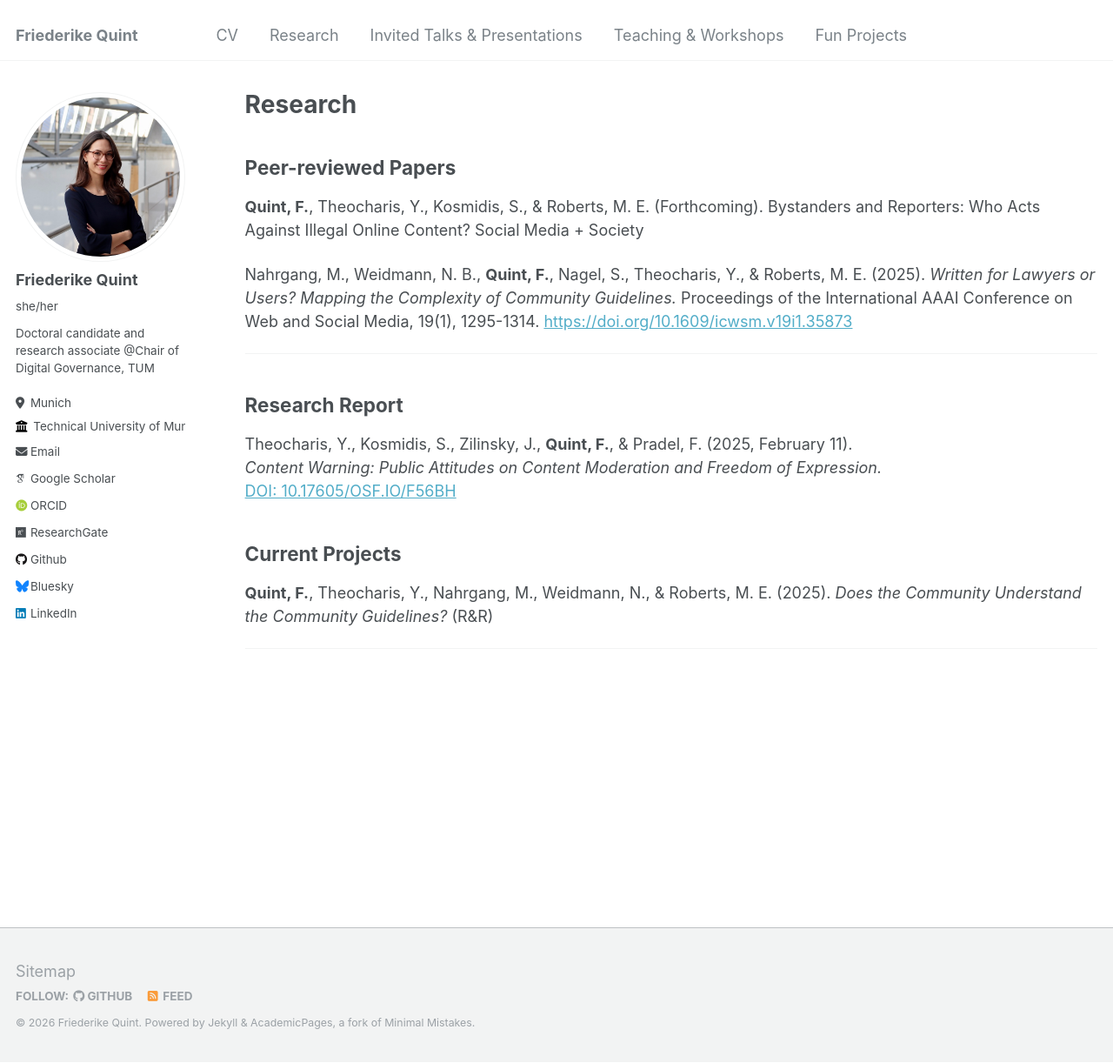
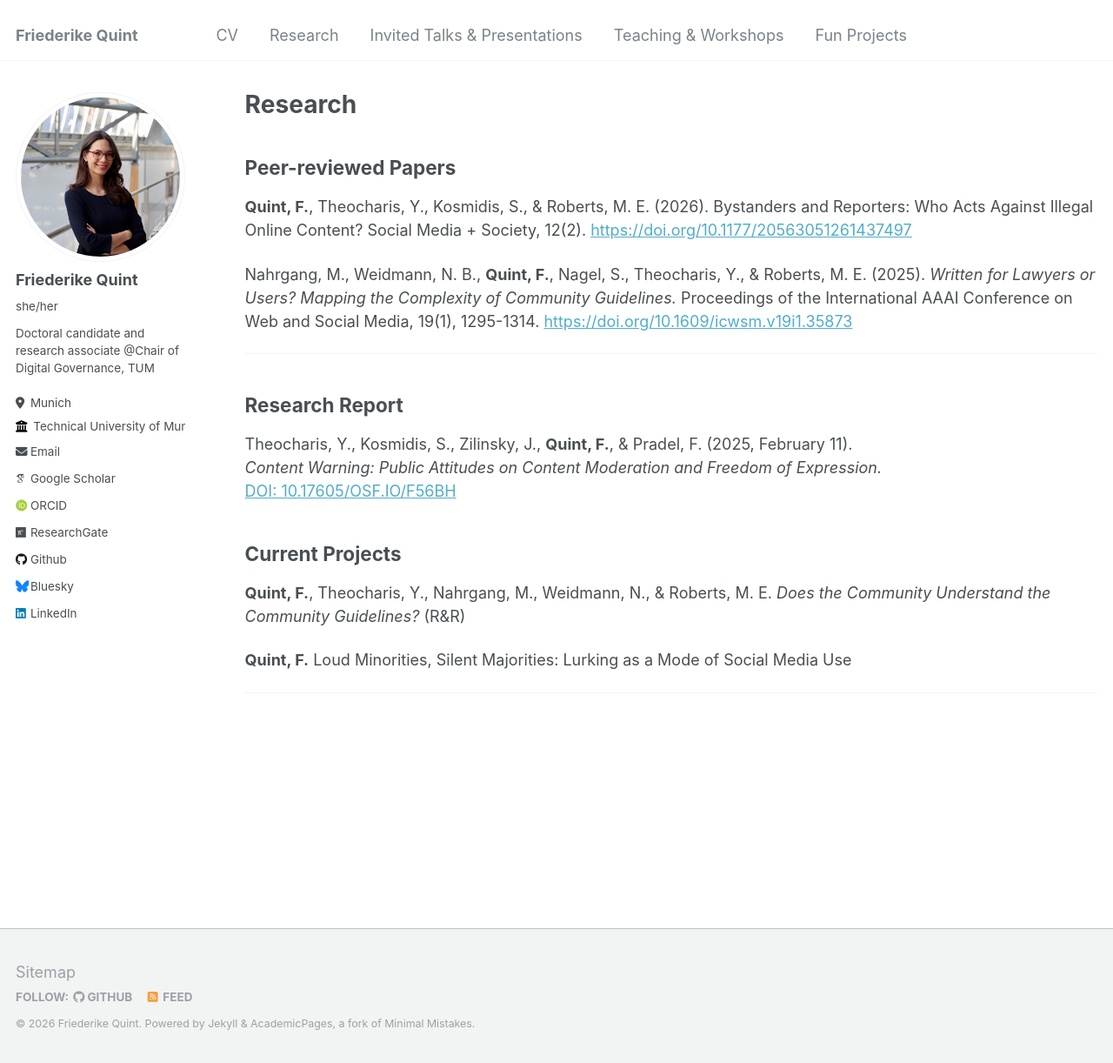
Before and after one commit to friederikequint/friederikequint.github.io, a Jekyll site: the page built from _pages/publications.md, in a window 1280 px wide and 1222 px high. Shown: the whole window at 87% size. Built offline with Jekyll 4.4.1, drawn with Linux system fonts in a browser that asks for light colours; some web fonts are replaced.

Commit message:
Revise publications and add current projects
Updated publication details and added new project information.

```diff
--- a/_pages/publications.md
+++ b/_pages/publications.md
@@ -7,8 +7,7 @@ author_profile: true
 
 ## Peer-reviewed Papers
 
-**Quint, F.**, Theocharis, Y., Kosmidis, S., & Roberts, M. E. (Forthcoming).
-Bystanders and Reporters: Who Acts Against Illegal Online Content? Social Media + Society
+**Quint, F.**, Theocharis, Y., Kosmidis, S., & Roberts, M. E. (2026). Bystanders and Reporters: Who Acts Against Illegal Online Content? Social Media + Society, 12(2). [https://doi.org/10.1177/20563051261437497](https://doi.org/10.1177/20563051261437497){:target="_blank"}
 
 Nahrgang, M., Weidmann, N. B., **Quint, F.**, Nagel, S., Theocharis, Y., & Roberts, M. E. (2025). *Written for Lawyers or Users? Mapping the Complexity of Community Guidelines.*
 Proceedings of the International AAAI Conference on Web and Social Media, 19(1), 1295-1314. [https://doi.org/10.1609/icwsm.v19i1.35873](https://doi.org/10.1609/icwsm.v19i1.35873){:target="_blank"}
@@ -25,6 +24,8 @@ Theocharis, Y., Kosmidis, S., Zilinsky, J., **Quint, F.**, & Pradel, F. (2025, F
 
 ## Current Projects
 
-**Quint, F.**, Theocharis, Y., Nahrgang, M., Weidmann, N., & Roberts, M. E. (2025). *Does the Community Understand the Community Guidelines?* (R&R)
+**Quint, F.**, Theocharis, Y., Nahrgang, M., Weidmann, N., & Roberts, M. E. *Does the Community Understand the Community Guidelines?* (R&R)
+
+**Quint, F.** Loud Minorities, Silent Majorities: Lurking as a Mode of Social Media Use
 
 ---
```
